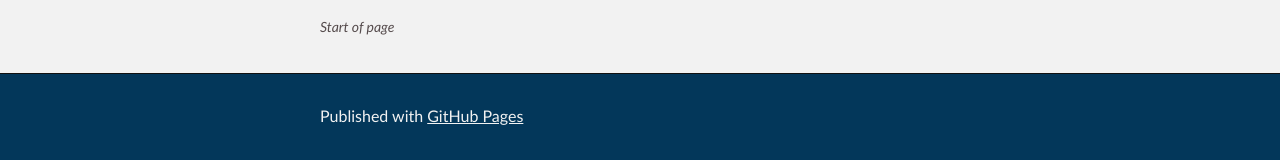
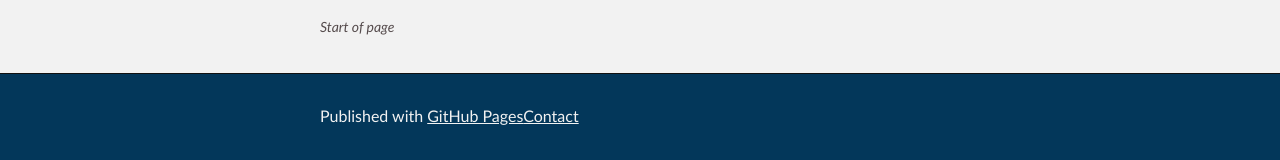
Before and after one commit to michelle-miller/michelle-miller.github.io, a Jekyll site: the page built from index.md, in a window 1280 px wide and 900 px high, scrolled down 5064 px. Shown: the part 737-897 px from the top of the window. Built offline with Jekyll 4.4.1, drawn with Linux system fonts in a browser that asks for light colours; our own code applies the rules of GitHub Pages for plain Markdown files.

Commit message:
attempting contact addition

```diff
--- a/_layouts/default.html
+++ b/_layouts/default.html
@@ -45,7 +45,7 @@
         {% if site.github.is_project_page %}
         <p class="copyright">{{ site.title | default: site.github.repository_name }} maintained by <a href="{{ site.github.owner_url }}">{{ site.github.owner_name }}</a></p>
         {% endif %}
-        <p>Published with <a href="https://pages.github.com">GitHub Pages</a></p>
+        <p>Published with <a href="https://pages.github.com">GitHub Pages</a><span style="align-content: end;"><a href="https://www.linkedin.com/in/michellemillerprofile/">Contact</a></span></p>
       </footer>
     </div>
   </body>
```
